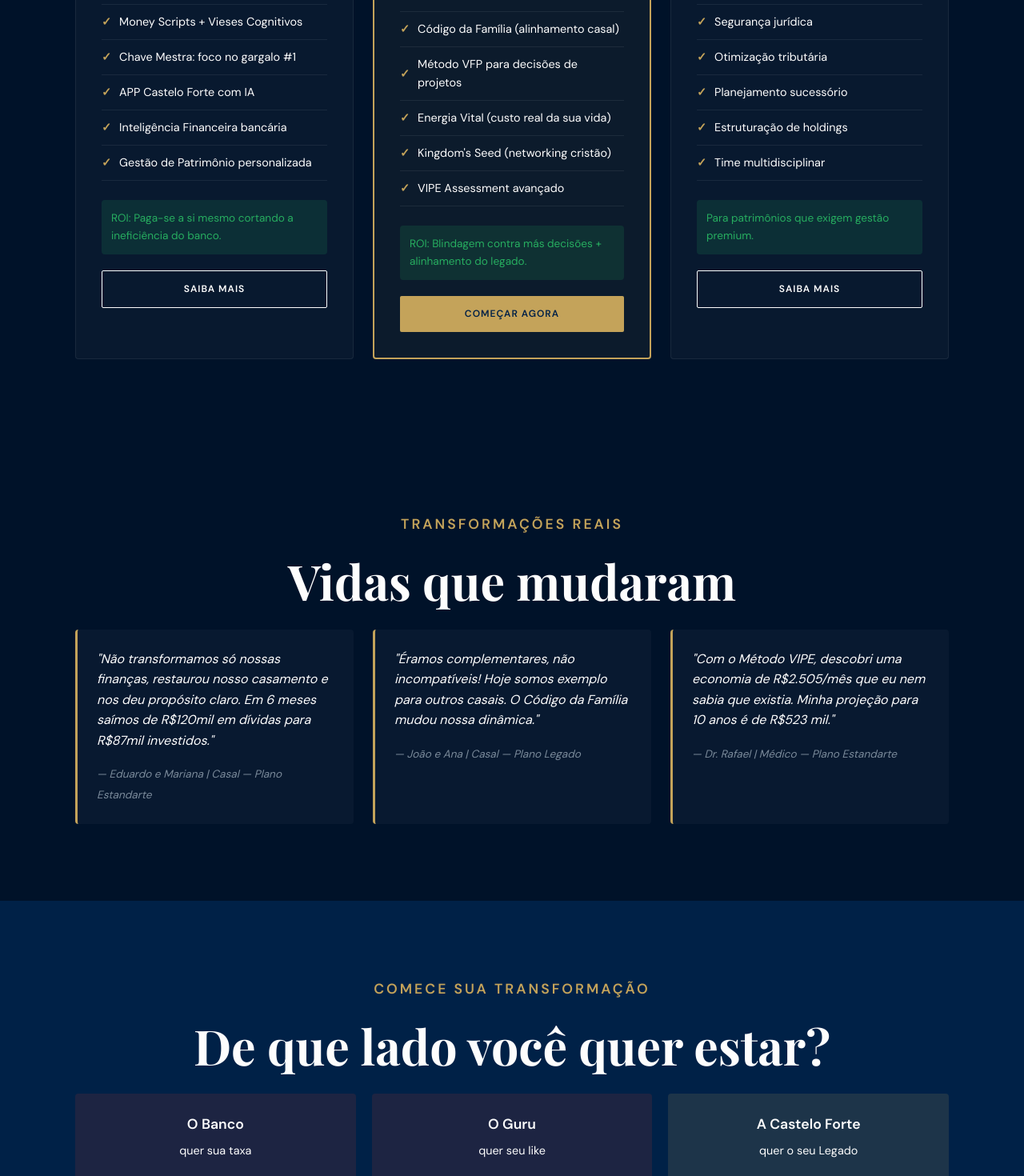
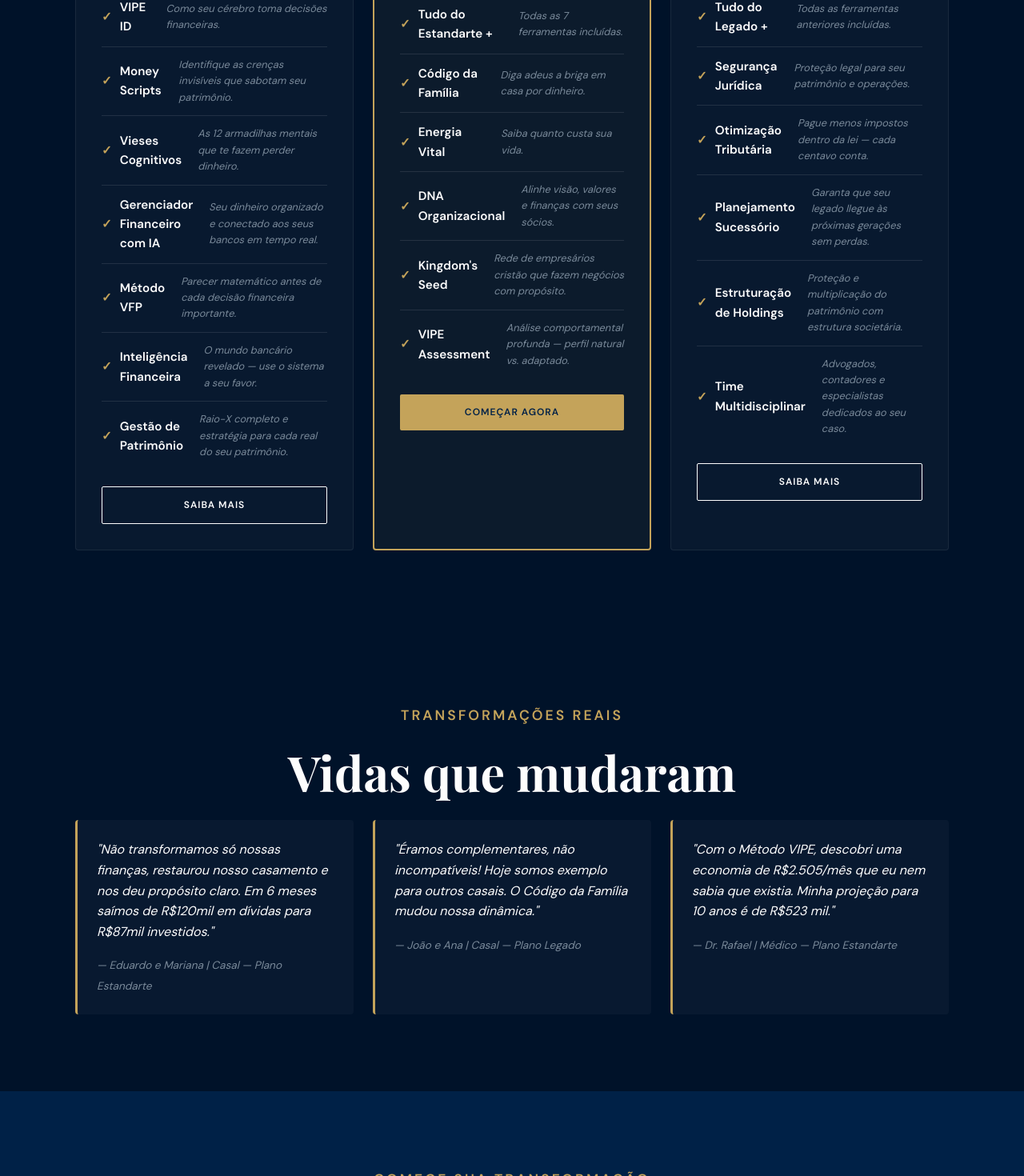
Before and after one commit to maycontour-bit/cf-site, a Next.js app: page / in a window 1280 px wide. Shown: the part 8680-10150 px from the top of the page at 80% size. Built offline with nearby package versions, Linux system fonts and the light colour scheme.

Commit message:
Fix: servicos provocativos, planos c/descricoes, CTA urgencia, Historia refinamentos

```diff
--- a/app/globals.css
+++ b/app/globals.css
@@ -1380,3 +1380,64 @@ body {
   margin-bottom: 32px;
   font-family: var(--font-title);
 }
+
+/* CTA urgencia */
+.cta-urgencia {
+  color: #E57373;
+  font-style: italic;
+  font-size: 1rem;
+  text-align: center;
+  margin: 16px 0 32px;
+}
+
+/* CTA cards - stronger contrast */
+.cta-card {
+  padding: 32px 24px;
+  border-radius: 4px;
+  text-align: center;
+  flex: 1;
+  min-width: 200px;
+}
+
+.cta-banco {
+  border-top: 3px solid #C0392B;
+  background: rgba(192,57,43,0.08);
+}
+
+.cta-guru {
+  border-top: 3px solid #C0392B;
+  background: rgba(192,57,43,0.08);
+}
+
+.cta-castelo {
+  border-top: 3px solid var(--gold);
+  background: rgba(196,163,90,0.1);
+}
+
+.cta-castelo h3 {
+  color: var(--gold) !important;
+  font-weight: 700;
+}
+
+.cta-card h3 {
+  font-size: 1.3rem;
+  margin-bottom: 8px;
+  font-family: var(--font-title);
+}
+
+/* Plano features with descriptions */
+.plano-features {
+  list-style: none;
+  padding: 0;
+  margin: 20px 0;
+}
+
+.plano-features li {
+  padding: 12px 0;
+  border-bottom: 1px solid rgba(255,255,255,0.1);
+  font-size: 0.95rem;
+}
+
+.plano-features li:last-child {
+  border-bottom: none;
+}
--- a/app/page.tsx
+++ b/app/page.tsx
@@ -385,7 +385,7 @@ export default function Home() {
             <div className="servico-card">
               <div className="servico-icon">👨‍👩‍👧‍👦</div>
               <h3>Código da Família</h3>
-              <p>Metodologia de alinhamento financeiro para casais. As 3 Perguntas de Kinder transformam discussões de dinheiro em conversas de propósito.</p>
+              <p>Metodologia de alinhamento financeiro para casais. perguntas que revelam seus valores mais profundos transformam discussões de dinheiro em conversas de propósito.</p>
             </div>
             <div className="servico-card">
               <div className="servico-icon">📊</div>
@@ -414,7 +414,7 @@ export default function Home() {
       {/* 7. PLANOS */}
       <section className="section section-alt" id="planos">
         <div className="container">
-          <p className="section-tag">A Arquitetura da Sua Liberdade</p>
+          <p className="section-tag">Os Planos</p>
           <h2 className="section-title">Escolha sua jornada</h2>
 
           <div className="planos-grid">
@@ -423,16 +423,14 @@ export default function Home() {
               <p className="plano-price">R$ 475<span style={{fontSize: '1rem', fontWeight: 400}}>/mês</span></p>
               <p className="plano-tag">O início da jornada</p>
               <ul className="plano-features">
-                <li>Diagnóstico VIPE ID completo</li>
-                <li>Money Scripts + Vieses Cognitivos</li>
-                <li>Chave Mestra: foco no gargalo #1</li>
-                <li>APP Castelo Forte com IA</li>
-                <li>Inteligência Financeira bancária</li>
-                <li>Gestão de Patrimônio personalizada</li>
+                <li><strong>VIPE ID</strong><br/><em style={{fontSize:'0.8rem',color:'#7A8A9A'}}>Como seu cérebro toma decisões financeiras.</em></li>
+                <li><strong>Money Scripts</strong><br/><em style={{fontSize:'0.8rem',color:'#7A8A9A'}}>Identifique as crenças invisíveis que sabotam seu patrimônio.</em></li>
+                <li><strong>Vieses Cognitivos</strong><br/><em style={{fontSize:'0.8rem',color:'#7A8A9A'}}>As 12 armadilhas mentais que te fazem perder dinheiro.</em></li>
+                <li><strong>Gerenciador Financeiro com IA</strong><br/><em style={{fontSize:'0.8rem',color:'#7A8A9A'}}>Seu dinheiro organizado e conectado aos seus bancos em tempo real.</em></li>
+                <li><strong>Método VFP</strong><br/><em style={{fontSize:'0.8rem',color:'#7A8A9A'}}>Parecer matemático antes de cada decisão financeira importante.</em></li>
+                <li><strong>Inteligência Financeira</strong><br/><em style={{fontSize:'0.8rem',color:'#7A8A9A'}}>O mundo bancário revelado — use o sistema a seu favor.</em></li>
+                <li><strong>Gestão de Patrimônio</strong><br/><em style={{fontSize:'0.8rem',color:'#7A8A9A'}}>Raio-X completo e estratégia para cada real do seu patrimônio.</em></li>
               </ul>
-              <div className="plano-roi">
-                <p>ROI: Paga-se a si mesmo cortando a ineficiência do banco.</p>
-              </div>
               <a href={WHATSAPP_URL} target="_blank" rel="noopener noreferrer" className="btn btn-outline" style={{width: '100%', textAlign: 'center'}}>Saiba mais</a>
             </div>
 
@@ -442,16 +440,13 @@ export default function Home() {
               <p className="plano-price">R$ 995<span style={{fontSize: '1rem', fontWeight: 400}}>/mês</span></p>
               <p className="plano-tag">Transformação completa</p>
               <ul className="plano-features">
-                <li>Tudo do Estandarte +</li>
-                <li>Código da Família (alinhamento casal)</li>
-                <li>Método VFP para decisões de projetos</li>
-                <li>Energia Vital (custo real da sua vida)</li>
-                <li>Kingdom's Seed (networking cristão)</li>
-                <li>VIPE Assessment avançado</li>
+                <li><strong>Tudo do Estandarte +</strong><br/><em style={{fontSize:'0.8rem',color:'#7A8A9A'}}>Todas as 7 ferramentas incluídas.</em></li>
+                <li><strong>Código da Família</strong><br/><em style={{fontSize:'0.8rem',color:'#7A8A9A'}}>Diga adeus a briga em casa por dinheiro.</em></li>
+                <li><strong>Energia Vital</strong><br/><em style={{fontSize:'0.8rem',color:'#7A8A9A'}}>Saiba quanto custa sua vida.</em></li>
+                <li><strong>DNA Organizacional</strong><br/><em style={{fontSize:'0.8rem',color:'#7A8A9A'}}>Alinhe visão, valores e finanças com seus sócios.</em></li>
+                <li><strong>Kingdom's Seed</strong><br/><em style={{fontSize:'0.8rem',color:'#7A8A9A'}}>Rede de empresários cristão que fazem negócios com propósito.</em></li>
+                <li><strong>VIPE Assessment</strong><br/><em style={{fontSize:'0.8rem',color:'#7A8A9A'}}>Análise comportamental profunda — perfil natural vs. adaptado.</em></li>
               </ul>
-              <div className="plano-roi">
-                <p>ROI: Blindagem contra más decisões + alinhamento do legado.</p>
-              </div>
               <a href={WHATSAPP_URL} target="_blank" rel="noopener noreferrer" className="btn btn-primary" style={{width: '100%', textAlign: 'center'}}>Começar agora</a>
             </div>
 
@@ -460,16 +455,13 @@ export default function Home() {
               <p className="plano-price">Customizado</p>
               <p className="plano-tag">Gestão de elite</p>
               <ul className="plano-features">
-                <li>Tudo do Legado +</li>
-                <li>Segurança jurídica</li>
-                <li>Otimização tributária</li>
-                <li>Planejamento sucessório</li>
-                <li>Estruturação de holdings</li>
-                <li>Time multidisciplinar</li>
+                <li><strong>Tudo do Legado +</strong><br/><em style={{fontSize:'0.8rem',color:'#7A8A9A'}}>Todas as ferramentas anteriores incluídas.</em></li>
+                <li><strong>Segurança Jurídica</strong><br/><em style={{fontSize:'0.8rem',color:'#7A8A9A'}}>Proteção legal para seu patrimônio e operações.</em></li>
+                <li><strong>Otimização Tributária</strong><br/><em style={{fontSize:'0.8rem',color:'#7A8A9A'}}>Pague menos impostos dentro da lei — cada centavo conta.</em></li>
+                <li><strong>Planejamento Sucessório</strong><br/><em style={{fontSize:'0.8rem',color:'#7A8A9A'}}>Garanta que seu legado llegue às próximas gerações sem perdas.</em></li>
+                <li><strong>Estruturação de Holdings</strong><br/><em style={{fontSize:'0.8rem',color:'#7A8A9A'}}>Proteção e multiplicação do patrimônio com estrutura societária.</em></li>
+                <li><strong>Time Multidisciplinar</strong><br/><em style={{fontSize:'0.8rem',color:'#7A8A9A'}}>Advogados, contadores e especialistas dedicados ao seu caso.</em></li>
               </ul>
-              <div className="plano-roi">
-                <p>Para patrimônios que exigem gestão premium.</p>
-              </div>
               <a href={WHATSAPP_URL} target="_blank" rel="noopener noreferrer" className="btn btn-outline" style={{width: '100%', textAlign: 'center'}}>Saiba mais</a>
             </div>
           </div>
@@ -504,17 +496,18 @@ export default function Home() {
         <div className="container">
           <p className="section-tag">Comece Sua Transformação</p>
           <h2 className="section-title">De que lado você quer estar?</h2>
+          <p className="cta-urgencia">Cada dia que passa, R$ 115 se vão do seu patrimônio.</p>
 
           <div className="cta-cards">
-            <div className="cta-card red">
+            <div className="cta-card cta-banco">
               <h3>O Banco</h3>
               <p>quer sua taxa</p>
             </div>
-            <div className="cta-card red">
+            <div className="cta-card cta-guru">
               <h3>O Guru</h3>
               <p>quer seu like</p>
             </div>
-            <div className="cta-card gold">
+            <div className="cta-card cta-castelo">
               <h3>A Castelo Forte</h3>
               <p>quer o seu Legado</p>
             </div>
```
